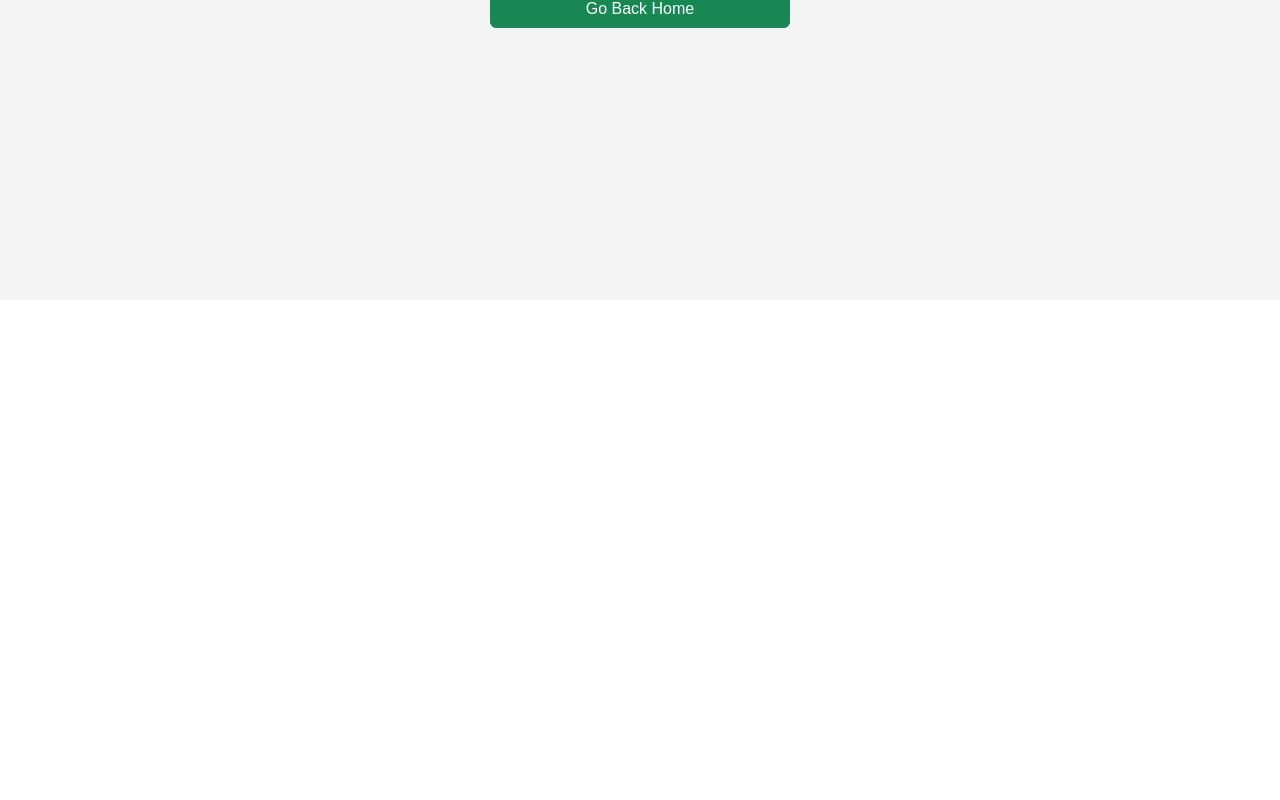
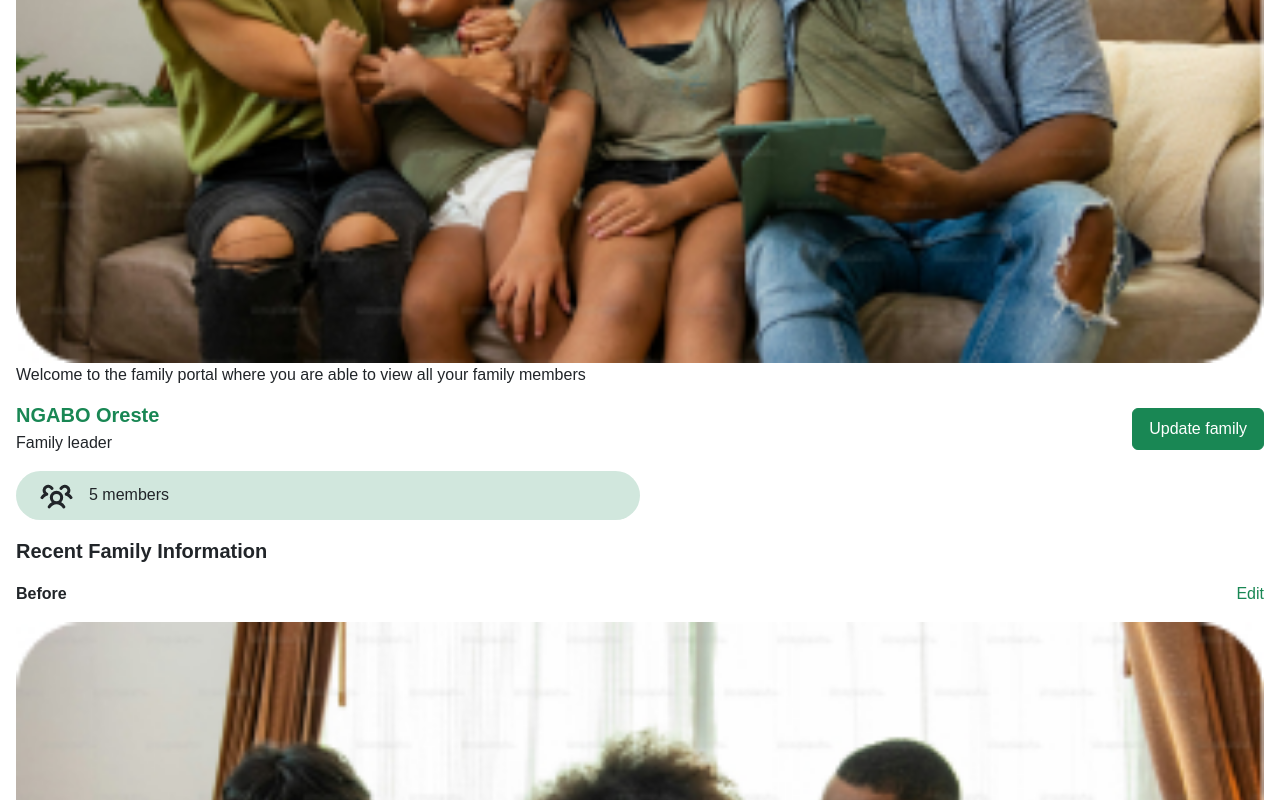
Before and after one commit to IRASUBIZA-SALY-NELSON/IFP, a React (Vite) app in the folder client/: page /family/portal in a window 1280 px wide. Before the commit this address had no page. Shown: the part 500-1300 px from the top of the page. Before the commit the page ends 800 px from the top, so only its background shows below. Built offline with nearby package versions, Linux system fonts and the light colour scheme.

Commit message:
Creating a family portal page

```diff
--- a/client/src/App.tsx
+++ b/client/src/App.tsx
@@ -19,6 +19,7 @@ import UserDashboard from "./components/User-dashboard/UserDashboard";
 import AuthGuard from "./components/AuthGuard/AuthGuard"; // Import the AuthGuard component
 import PageNotFound from "./components/PageNotFound/PageNotFound"; // Import PageNotFound
 import UpdateFamily from "./components/FamilyPage/UpdateFamily";
+import FamilyPortal from "./components/FamilyPage/FamilyPortal";
 
 const App = () => {
   const notificationDay = new Date().toLocaleDateString();
@@ -37,6 +38,7 @@ const App = () => {
           <Route path="/notifications" element={<Notification />} />
           <Route path="/about-us" element={<AboutUs />} />
           <Route path="/family/update-family" element={<UpdateFamily />}></Route>
+          <Route path="/family/portal" element={<FamilyPortal />}></Route>
 
           {/* Protected Routes */}
           <Route
--- /dev/null
+++ b/client/src/components/FamilyPage/FamilyPortal.tsx
@@ -0,0 +1,84 @@
+import Header from "../Header/Header";
+import Footer from "../Footer/Footer";
+import family from "../../assets/fam 1.jpg";
+import { PiUsersThreeBold } from "react-icons/pi";
+import { Link } from "react-router-dom";
+
+const FamilyPortal = () => {
+  return (
+    <div className="d-flex align-items-center flex-column">
+      <div className="mb-5">
+        <Header />
+      </div>
+      <div className="container-fluid px-3 mt-4">
+        <h3 className="mt-5">Family Portal</h3>
+        <div>
+          <img src={family} className="w-100 h-auto" alt="" />
+          <p className="fw-medium">
+            Welcome to the family portal where you are able to view all your
+            family members
+          </p>
+          <div>
+            <div className="d-flex justify-content-between align-items-center mt-3">
+              <div>
+                <h5 className="fw-semibold text-success mb-1">NGABO Oreste</h5>
+                <p className="mb-0">Family leader</p>
+              </div>
+              <div>
+                <button className="btn btn-success w-auto px-3 pt-2 pb-2">
+                  Update family
+                </button>
+              </div>
+            </div>
+            <div className="d-flex justify-content-start align-items-center bg-success-subtle p-2 text-center rounded-5 w-50 mt-3">
+              <PiUsersThreeBold size={33} className="ms-3" />{" "}
+              <span className="mx-3 fs-6">5 members</span>
+            </div>
+            <div className="mt-3">
+              <p className="fw-semibold fs-5">Recent Family Information</p>
+              <div className="mt-3">
+                <div className="d-flex justify-content-between">
+                  <p className="fw-semibold ">Before</p>
+                  <Link
+                    to={"/family/update-family"}
+                    className="text-decoration-none text-success"
+                  >
+                    Edit
+                  </Link>
+                </div>
+                <img src={family} className="w-100 h-auto" alt="" />
+              </div>
+              <div className="mt-3">
+                <div className="d-flex justify-content-between">
+                  <p className="fw-semibold ">Present</p>
+                  <Link
+                    to={"/family/update-family"}
+                    className="text-decoration-none text-success"
+                  >
+                    Edit
+                  </Link>
+                </div>
+                <img src={family} className="w-100 h-auto" alt="" />
+              </div>
+              <div className="mt-3">
+                <div className="d-flex justify-content-between">
+                  <p className="fw-semibold ">Future</p>
+                  <Link
+                    to={"/family/update-family"}
+                    className="text-decoration-none text-success"
+                  >
+                    Edit
+                  </Link>
+                </div>
+                <img src={family} className="w-100 h-auto" alt="" />
+              </div>
+            </div>
+          </div>
+        </div>
+      </div>
+      <Footer />
+    </div>
+  );
+};
+
+export default FamilyPortal;
```
Also changed, not shown: client/src/assets/fam 1.jpg (added).
